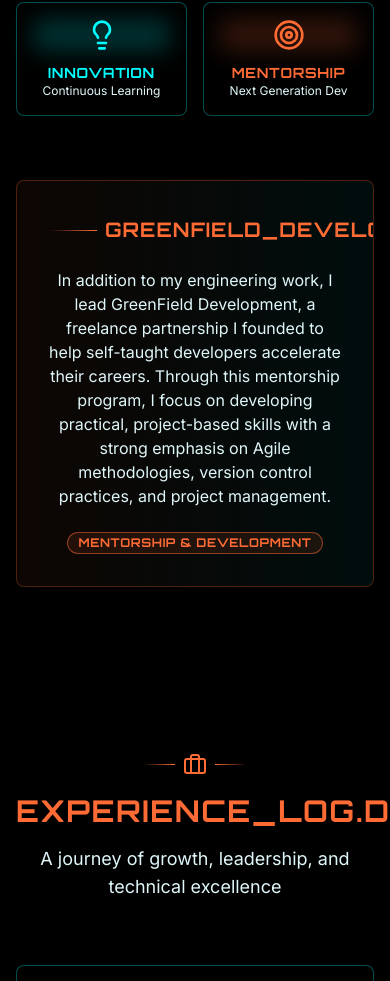
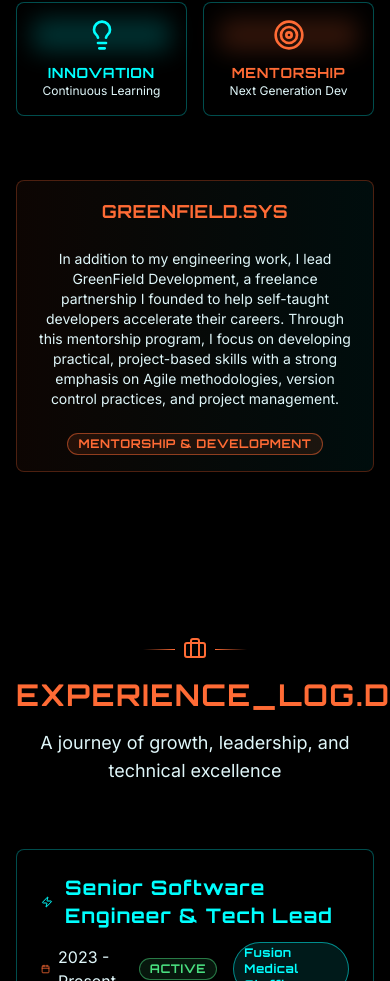
Before and after one commit to greenervigil/next-portfolio, a Next.js app: page / in a window 390 px wide. Shown: the part 1886-2867 px from the top of the page. Built offline with nearby package versions, Linux system fonts and the light colour scheme.

Commit message:
update about for responsiveness

```diff
--- a/components/about.tsx
+++ b/components/about.tsx
@@ -84,16 +84,17 @@ export function About() {
           {/* GreenField Section */}
           <Card className="bg-gradient-to-r from-black/80 to-black/60 border border-orange-400/30 backdrop-blur-sm relative overflow-hidden">
             <div className="absolute inset-0 bg-gradient-to-r from-orange-400/5 to-cyan-400/5" />
-            <CardContent className="p-8 relative z-10">
+            <CardContent className="p-4 sm:p-8 relative z-10">
               <div className="text-center space-y-6">
-                <div className="inline-flex items-center space-x-2">
-                  <div className="w-12 h-px bg-gradient-to-r from-transparent to-orange-400" />
-                  <h3 className="text-xl font-orbitron font-bold text-orange-400 tracking-wider">
-                    GREENFIELD_DEVELOPMENT.SYS
+                <div className="flex flex-col sm:flex-row items-center justify-center gap-2 sm:gap-0">
+                  <div className="hidden sm:block w-12 h-px bg-gradient-to-r from-transparent to-orange-400" />
+                  <h3 className="text-lg sm:text-xl font-orbitron font-bold text-orange-400 tracking-wide sm:tracking-wider px-2">
+                    <span className="block sm:hidden">GREENFIELD.SYS</span>
+                    <span className="hidden sm:block">GREENFIELD_DEVELOPMENT.SYS</span>
                   </h3>
-                  <div className="w-12 h-px bg-gradient-to-l from-transparent to-orange-400" />
+                  <div className="hidden sm:block w-12 h-px bg-gradient-to-l from-transparent to-orange-400" />
                 </div>
-                <p className="text-cyan-100 font-inter max-w-3xl mx-auto">
+                <p className="text-cyan-100 font-inter max-w-3xl mx-auto text-sm sm:text-base">
                   In addition to my engineering work, I lead GreenField Development, a freelance partnership I founded
                   to help self-taught developers accelerate their careers. Through this mentorship program, I focus on
                   developing practical, project-based skills with a strong emphasis on Agile methodologies, version
@@ -101,7 +102,7 @@ export function About() {
                 </p>
                 <Badge
                   variant="outline"
-                  className="border-orange-400/50 text-orange-400 bg-orange-400/10 font-orbitron tracking-wider"
+                  className="border-orange-400/50 text-orange-400 bg-orange-400/10 font-orbitron text-xs tracking-wider"
                 >
                   MENTORSHIP & DEVELOPMENT
                 </Badge>
```
